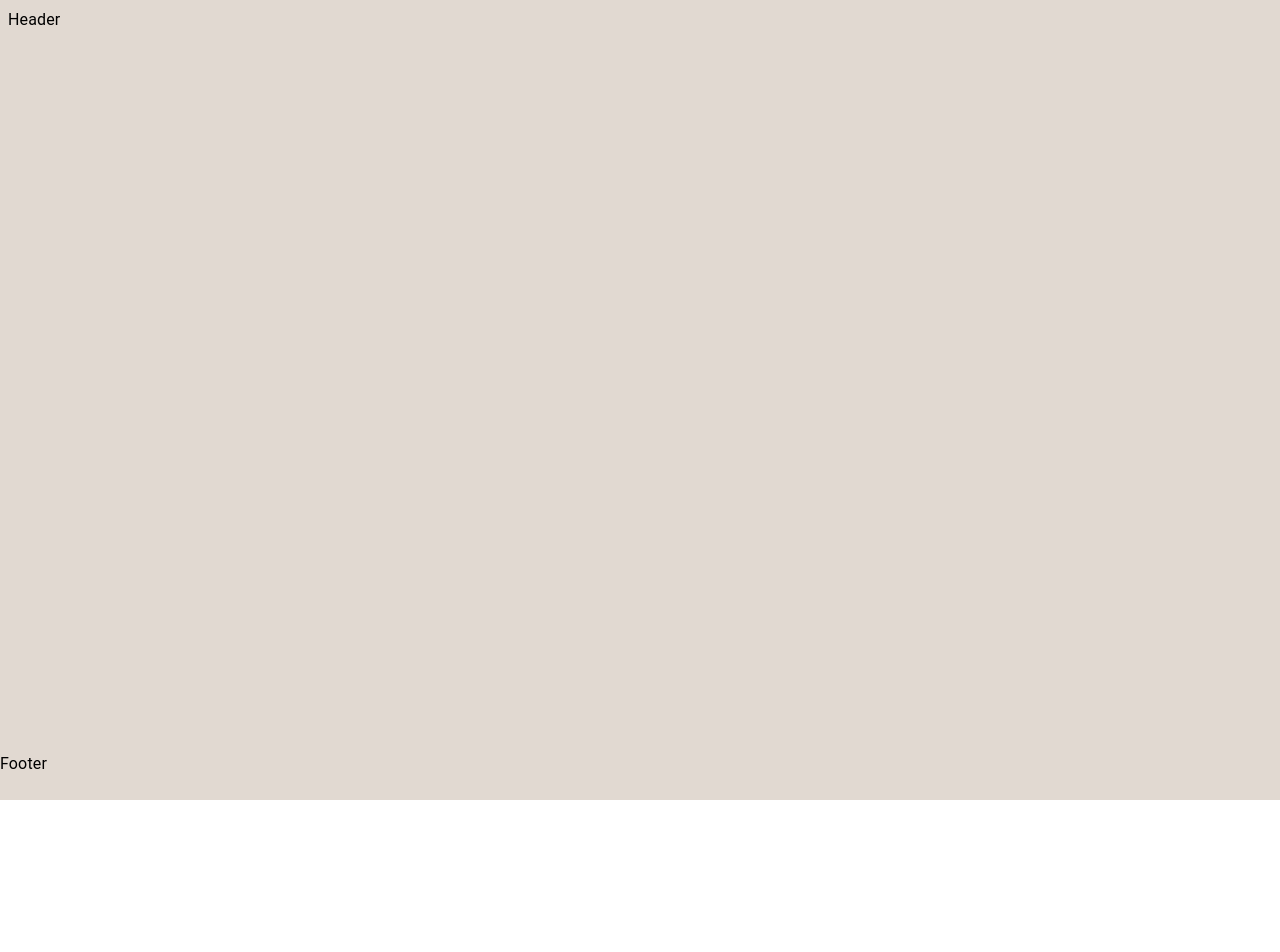
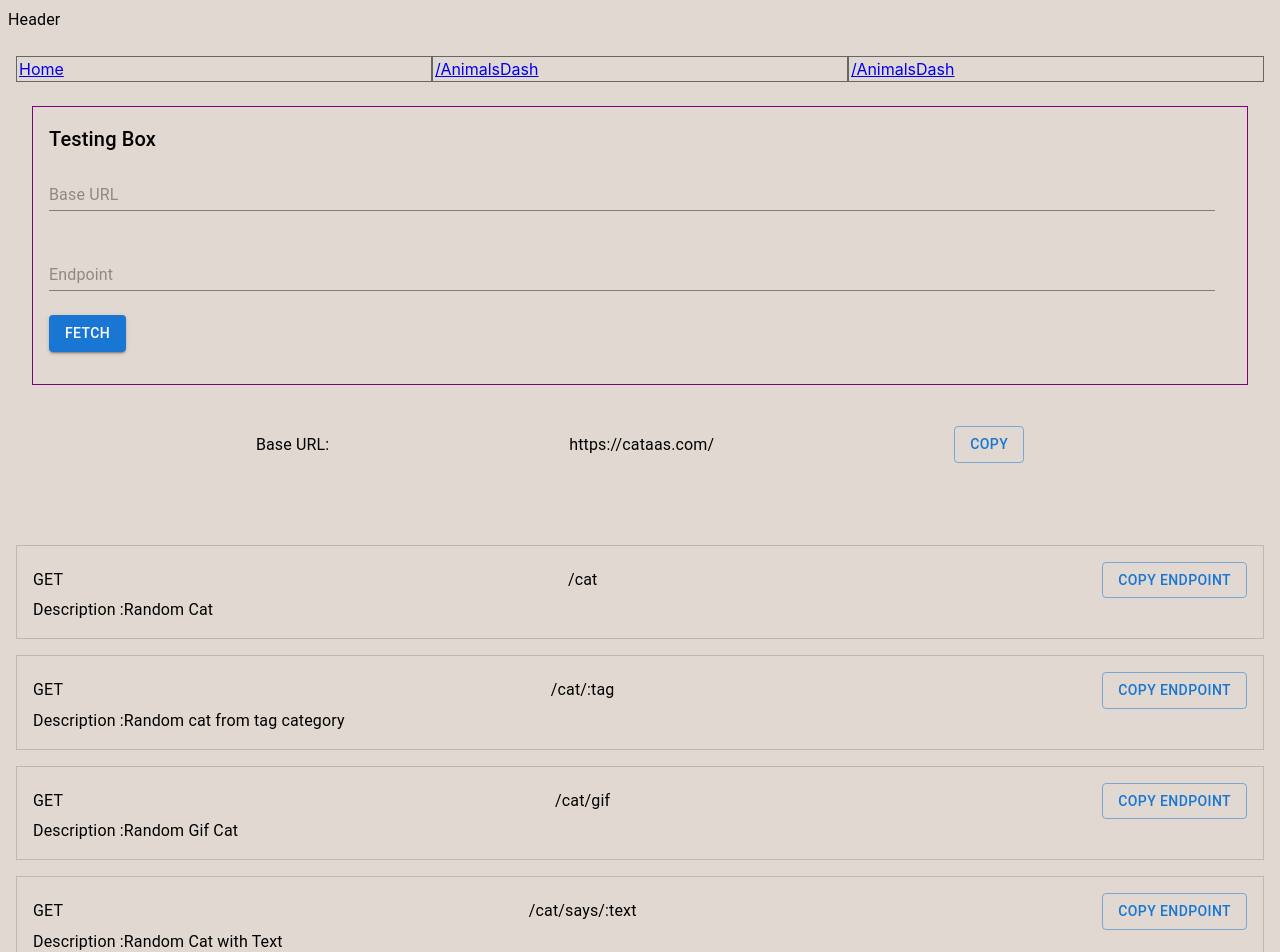
Before and after one commit to Curtis-Thomas/free-api-list-with-react, a React (Create React App) app: page /AnimalsDash/AnimalsCataas in a window 1280 px wide. Before the commit this address had no page. Shown: the top 952 px of the page. Before the commit the page ends 800 px from the top, so only its background shows below. Built offline with nearby package versions, Linux system fonts and the light colour scheme.

Commit message:
feat: add BoxTestImg, add AnimalsCataas

```diff
--- a/package.json
+++ b/package.json
@@ -1,6 +1,6 @@
 {
   "name": "public-api-with-react",
-  "version": "0.1.1",
+  "version": "0.2.0",
   "private": true,
   "dependencies": {
     "@emotion/react": "^11.11.1",
--- a/src/App.js
+++ b/src/App.js
@@ -6,6 +6,7 @@ import Main from "./core/main/Main";
 import Footer from "./core/footer/Footer";
 import AnimalDash from "./api/animals/Animals1Dash";
 import AnimalsDailyCatFacts from "./api/animals/AnimalsDailyCatFacts";
+import AnimalsCataas from "./api/animals/AnimalsCataas";
 
 function App() {
   return (
@@ -25,6 +26,10 @@ function App() {
               path="/AnimalsDash/AnimalsDailyCatFacts"
               element={<AnimalsDailyCatFacts />}
             />
+            <Route
+              path="/AnimalsDash/AnimalsCataas"
+              element={<AnimalsCataas />}
+            />
           </Routes>
         </Box>
         <Box sx={{ height: "5vh" }}>
--- a/src/api/animals/Animals1Dash.js
+++ b/src/api/animals/Animals1Dash.js
@@ -11,6 +11,7 @@ const AnimalDash = () => {
           btnName="Daily Cat Facts"
           navigateTo="AnimalsDailyCatFacts"
         />
+        <BtnRouting btnName="Cat as a service" navigateTo="AnimalsCataas" />
       </Box>
     </Box>
   );
--- /dev/null
+++ b/src/api/animals/AnimalsCataas.js
@@ -0,0 +1,45 @@
+import { Box } from "@mui/material";
+import BoxApiInfo from "../../core/main/BoxApiInfo";
+import Endpoints from "../../core/main/Endpoints";
+import NavBar from "../../core/main/navigation/NavBar";
+import BoxTestImg from "../../core/main/BoxTestImg";
+
+const AnimalsCataas = () => {
+  return (
+    <Box>
+      <NavBar link="/AnimalsDash" route2="/AnimalsDash" />
+      <Box>
+        <BoxTestImg />
+        <BoxApiInfo baseEndpoint="https://cataas.com/" />
+        <Endpoints header="GET" endpoint="/cat" description="Random Cat" />
+        <Endpoints
+          header="GET"
+          endpoint="/cat/:tag"
+          description="Random cat from tag category"
+        />
+        <Endpoints
+          header="GET"
+          endpoint="/cat/gif"
+          description="Random Gif Cat"
+        />
+        <Endpoints
+          header="GET"
+          endpoint="/cat/says/:text"
+          description="Random Cat with Text"
+        />
+        <Endpoints
+          header="GET"
+          endpoint="/cat/:tag/says/:text"
+          description="Random cat from cetegory with text"
+        />
+        <Endpoints
+          header="GET"
+          endpoint="/cat/says/:text?size=:size&color=:color"
+          description="Custom random cat with text"
+        />
+      </Box>
+    </Box>
+  );
+};
+
+export default AnimalsCataas;
--- /dev/null
+++ b/src/core/main/BoxTestImg.js
@@ -0,0 +1,97 @@
+import React, { useState } from "react";
+import { Box, Typography, Button, Input } from "@mui/material";
+import axios from "axios";
+
+const BoxTestImg = ({ url }) => {
+  const [response, setResponse] = useState("");
+  const [urlValue, setUrl] = useState("");
+  const [endpointValue, setEndpoint] = useState("");
+
+  const fetchAPI = async () => {
+    try {
+      const response = await axios.get(`${urlValue}${endpointValue}`, {
+        responseType: "blob",
+      });
+      if (response.status === 200) {
+        const reader = new FileReader();
+        reader.onload = () => {
+          setResponse(reader.result);
+        };
+        reader.readAsDataURL(response.data);
+      } else {
+        const errorMessage = `Error: ${response.status}`;
+        setResponse(errorMessage);
+        console.log(errorMessage);
+      }
+    } catch (error) {
+      const errorMessage = `Error: ${error.message}`;
+      setResponse(errorMessage);
+      console.log(errorMessage);
+    }
+  };
+
+  return (
+    <Box
+      sx={{
+        border: "solid 1px purple",
+        padding: 2,
+        margin: 2,
+        minHeight: "20vh",
+      }}
+    >
+      <Box sx={{ marginBottom: 2 }}>
+        <Typography variant="h6">Testing Box</Typography>
+        <Box sx={{ minHeight: "10vh", display: "flex", alignItems: "center" }}>
+          <Input
+            label="Base URL"
+            placeholder="Base URL"
+            value={urlValue}
+            onChange={(e) => setUrl(e.target.value)}
+            sx={{ marginRight: 2, width: "100%" }}
+          />
+        </Box>
+        <Box sx={{ minHeight: "10vh", display: "flex", alignItems: "center" }}>
+          <Input
+            label="Endpoint"
+            placeholder="Endpoint"
+            value={endpointValue}
+            onChange={(e) => setEndpoint(e.target.value)}
+            sx={{ marginRight: 2, width: "100%" }}
+          />
+        </Box>
+        <Box>
+          <Button variant="contained" onClick={fetchAPI}>
+            Fetch
+          </Button>
+        </Box>
+      </Box>
+
+      {response && (
+        <Box>
+          <Typography variant="h6">Response</Typography>
+          <Box
+            sx={{
+              position: "relative",
+              paddingTop: "56.25%", // 16:9 aspect ratio (divide height by width)
+            }}
+          >
+            <img
+              src={response}
+              alt="Response"
+              style={{
+                position: "absolute",
+                top: 0,
+                left: 0,
+                width: "100%",
+                height: "100%",
+                objectFit: "contain",
+              }}
+            />
+          </Box>
+        </Box>
+      )}
+    </Box>
+  );
+};
+
+export default BoxTestImg;
--- a/src/core/main/Endpoints.js
+++ b/src/core/main/Endpoints.js
@@ -36,10 +36,9 @@ const Endpoints = ({ header, endpoint, description }) => {
   };
 
   return (
+    <Box sx={{ border: "solid 1px #3333", padding: 2, marginBottom: 2 }}>
       <Box
         sx={{
-        border: "solid 1px #3333",
-        padding: 2,
           display: "flex",
           justifyContent: "space-between",
           alignItems: "center",
@@ -56,8 +55,10 @@ const Endpoints = ({ header, endpoint, description }) => {
             Copy Endpoint
           </Button>
         </Box>
-
-      <Typography>{description}</Typography>
+      </Box>
+      <Box>
+        <Typography>Description :{description}</Typography>
+      </Box>
     </Box>
   );
 };
```
Also changed, not shown: src/api/animals/AnimalsApi.txt, 2 other files (tests, documents, lock files or other folders). Lines whose indentation alone changed are shown as unchanged.
